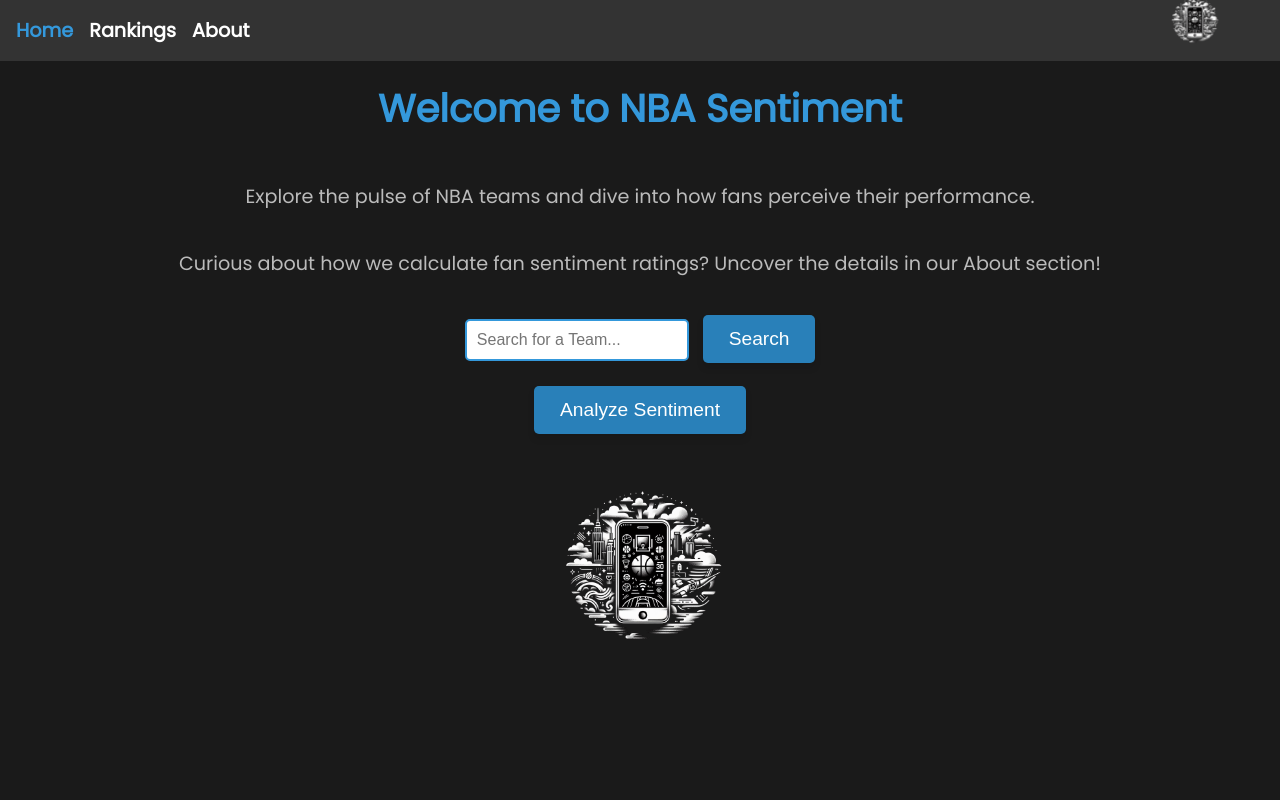
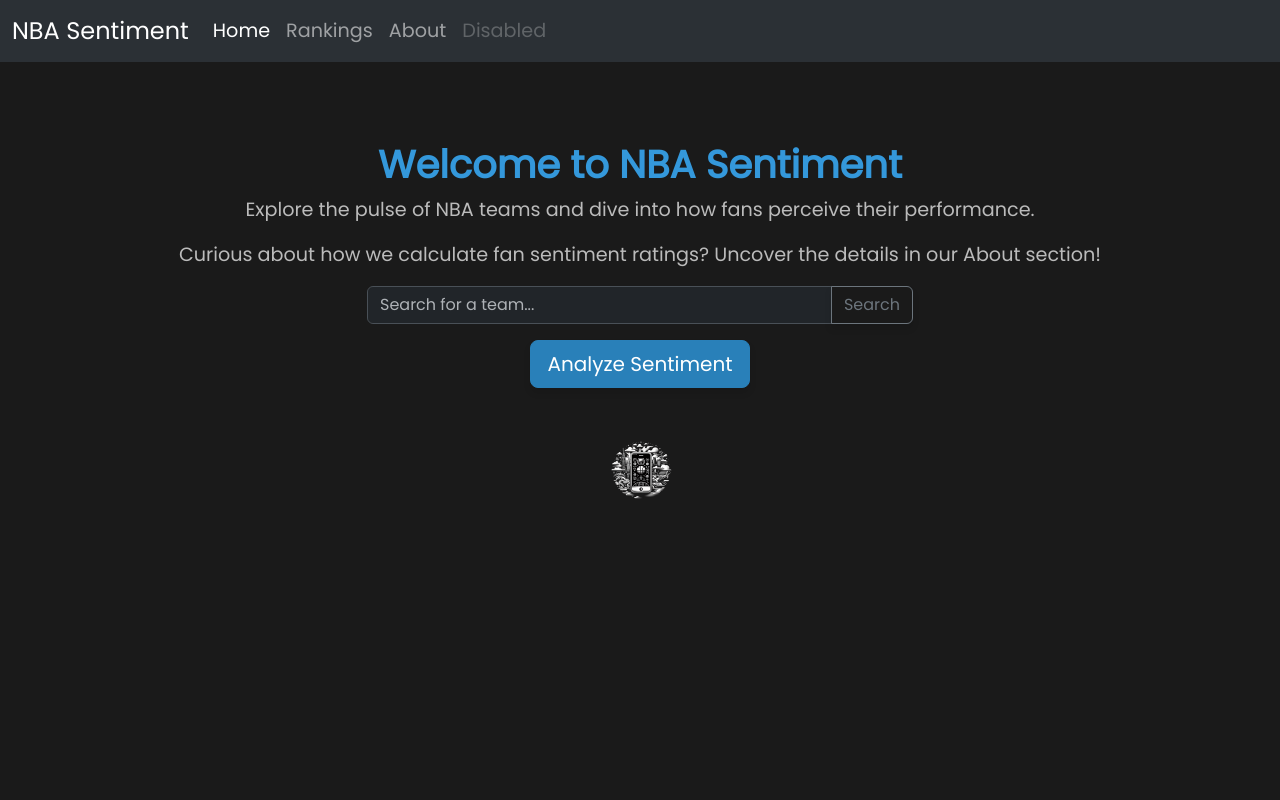
Before and after one commit to carsondrobe/nba-sentiment, a Django app: page /sentiment/ in a window 1280 px wide. Run offline with Django 5.2, Linux system fonts and the light colour scheme.

Commit message:
Convert CSS/HTML to Bootstrap, Add inheritance for templates

```diff
--- /dev/null
+++ b/sentiment/static/sentiment/css/base.css
@@ -0,0 +1,3 @@
+.nav-link {
+    font-size: larger;
+}
--- /dev/null
+++ b/sentiment/static/sentiment/css/home.css
@@ -0,0 +1,8 @@
+#analyze-btn {
+    background-color: #2980b9;
+    border-color: #2980b9;
+}
+
+ul {
+    list-style-type: none;
+}
--- a/sentiment/static/sentiment/css/main_screens.css
+++ b/sentiment/static/sentiment/css/main_screens.css
@@ -1,7 +1,5 @@
 body {
     font-family: 'Poppins', sans-serif;
-    display: flex;
-    flex-direction: column;
     align-items: center;
     justify-content: flex-start;
     margin: 0;
@@ -36,20 +34,11 @@
 }
 
 button {
-    padding: 1vw 2vw;
-    /* Use viewport width for padding */
     font-size: 1.5vw;
-    cursor: pointer;
     background-color: #2980b9;
     color: #fff;
     border: none;
     border-radius: 5px;
     box-shadow: 0 0.4vw 0.6vw rgba(0, 0, 0, 0.1);
     transition: background-color 0.3s ease;
-    margin: 5% 0 0 0;
-    /* Use percentage for top margin */
 }
-
-button:hover {
-    background-color: #1c6391;
-}
--- a/sentiment/static/sentiment/css/sentiment_analysis.css
+++ b/sentiment/static/sentiment/css/sentiment_analysis.css
@@ -1,7 +1,5 @@
 body {
     font-family: 'Poppins', sans-serif;
-    display: flex;
-    flex-direction: column;
     align-items: center;
     justify-content: flex-start;
     margin: 0;
--- /dev/null
+++ b/sentiment/templates/sentiment/base.html
@@ -0,0 +1,52 @@
+<!doctype html>
+<html lang="en" data-bs-theme="dark">
+
+<head>
+    <meta charset="utf-8">
+    <meta name="viewport" content="width=device-width, initial-scale=1">
+    <title> {% block title %} NBA Sentiment {% endblock %}</title>
+    <link href="https://cdn.jsdelivr.net/npm/bootstrap@5.3.3/dist/css/bootstrap.min.css" rel="stylesheet"
+        integrity="sha384-QWTKZyjpPEjISv5WaRU9OFeRpok6YctnYmDr5pNlyT2bRjXh0JMhjY6hW+ALEwIH" crossorigin="anonymous">
+    {% load static %}
+    <link rel="stylesheet" href="https://fonts.googleapis.com/css?family=Poppins&display=swap">
+    <link rel="stylesheet" type="text/css" href="{% static 'sentiment/css/base.css' %}">
+    <link rel="stylesheet" href="{% static 'sentiment/css/main_screens.css' %}">
+    {% block head %}{% endblock %}
+</head>
+<nav class="navbar bg-dark navbar-expand-lg bg-body-tertiary" data-bs-theme="dark">
+    <div class="container-fluid">
+        <a class="navbar-brand" href="{% url 'home' %}" style="font-size: x-large;">NBA Sentiment</a>
+        <button class="navbar-toggler" type="button" data-bs-toggle="collapse" data-bs-target="#navbarNavAltMarkup"
+            aria-controls="navbarNavAltMarkup" aria-expanded="false" aria-label="Toggle navigation">
+            <span class="navbar-toggler-icon"></span>
+        </button>
+        <div class="collapse navbar-collapse" id="navbarNavAltMarkup">
+            <div class="navbar-nav">
+                <a class="nav-link active" aria-current="page" href="{% url 'home' %}">Home</a>
+                <a class="nav-link" href="{% url 'rankings' %}">Rankings</a>
+                <a class="nav-link" href="{% url 'about' %}">About</a>
+                <a class="nav-link disabled" aria-disabled="true">Disabled</a>
+            </div>
+        </div>
+    </div>
+</nav>
+
+<body>
+    <div class="container mx-auto text-center">
+        {% block content %}
+        <!-- Page Content -->
+        {% endblock content %}
+    </div>
+
+    <script src="https://cdn.jsdelivr.net/npm/bootstrap@5.3.3/dist/js/bootstrap.bundle.min.js"
+        integrity="sha384-YvpcrYf0tY3lHB60NNkmXc5s9fDVZLESaAA55NDzOxhy9GkcIdslK1eN7N6jIeHz"
+        crossorigin="anonymous"></script>
+    <script src="https://cdn.jsdelivr.net/npm/@popperjs/core@2.11.8/dist/umd/popper.min.js"
+        integrity="sha384-I7E8VVD/ismYTF4hNIPjVp/Zjvgyol6VFvRkX/vR+Vc4jQkC+hVqc2pM8ODewa9r"
+        crossorigin="anonymous"></script>
+    <script src="https://cdn.jsdelivr.net/npm/bootstrap@5.3.3/dist/js/bootstrap.min.js"
+        integrity="sha384-0pUGZvbkm6XF6gxjEnlmuGrJXVbNuzT9qBBavbLwCsOGabYfZo0T0to5eqruptLy"
+        crossorigin="anonymous"></script>
+</body>
+
+</html>
--- a/sentiment/templates/sentiment/home.html
+++ b/sentiment/templates/sentiment/home.html
@@ -1,70 +1,31 @@
-<!-- sentiment/templates/sentiment/home.html -->
+{% extends "sentiment/base.html" %}
+{% load static %}
+{% block title %}NBA Sentiment Home{% endblock %}
 
-<!DOCTYPE html>
-<html lang="en">
+{% block head %}
+<link rel="stylesheet" href="{% static 'sentiment/css/home.css' %}">
+{% endblock %}
 
-<head>
-    <meta charset="UTF-8">
-    <meta name="viewport" content="width=device-width, initial-scale=1.0">
-    <title>Home</title>
-    <link rel="stylesheet" href="https://fonts.googleapis.com/css?family=Poppins&display=swap">
-    {% load static %}
-    <link rel="stylesheet" href="{% static 'sentiment/css/main_screens.css' %}">
+{% block content %}
 
-    <style>
-        .search-bar {
-            text-align: center;
-        }
-
-        form {
-            align-items: center;
-            justify-content: center;
-        }
-
-        input[type="text"] {
-            padding: 10px;
-            border: 2px solid #3498db;
-            border-radius: 5px;
-            margin-right: 10px;
-            width: 200px;
-            font-size: 1rem;
-            color: #333;
-        }
-
-        #analyzeSentimentForm {
-            margin-top: 1%;
-        }
-    </style>
-    <script>
-        // Get the current path
-        var currentPath = window.location.pathname;
-
-        // Select the corresponding navigation item based on the path
-        document.addEventListener("DOMContentLoaded", function () {
-            var navItems = document.querySelectorAll('nav a');
-            navItems.forEach(function (item) {
-                // Compare the path parts of the current URL and item's href
-                if (item.getAttribute('href') === currentPath) {
-                    item.classList.add('selected');
-                }
-            });
-        });
-    </script>
-</head>
-
-<body>
-    {% include 'navbar.html' %}
 <h1>Welcome to NBA Sentiment</h1>
 <p>Explore the pulse of NBA teams and dive into how fans perceive their performance.</p>
 <p>Curious about how we calculate fan sentiment ratings? Uncover the details in our About section!</p>
-
+<div class="row justify-content-center">
+    <div class="col-6">
         <div class="search-bar">
             <form method="post" action="{% url 'home' %}">
                 {% csrf_token %}
-            <input type="text" name="teams_name" placeholder="Search for a Team...">
-            <button type="submit">Search</button>
+                <div class="input-group mb-3">
+                    <input type="text" class="form-control" name="teams_name" placeholder="Search for a team..."
+                        aria-label="Team Name" aria-describedby="button-addon2">
+                    <button class="btn btn-outline-secondary" type="submit" id="button-addon2">Search</button>
+                </div>
             </form>
         </div>
+    </div>
+</div>
+
 {% if text %}
 <p>You searched for: {{ text }}</p>
 {% endif %}
@@ -87,12 +48,13 @@
 <form method="post" action="{% url 'analyze_sentiment' %}" id="analyzeSentimentForm">
     {% csrf_token %}
     <input type="hidden" name="selected_team" id="selectedTeamInput" value="">
-        <button type="button" onclick="performSearch()">Analyze Sentiment</button>
-
+    <button type="button" class="btn btn-primary btn-lg" onclick="performSearch()" id="analyze-btn">Analyze
+        Sentiment</button>
 </form>
 
+{% load static %}
 <img src="{% static 'sentiment/nbaSentimentLogo.png' %}" alt="NBA Sentiment Logo">
-</body>
+
 <script>
     function performSearch() {
         var selectedTeam = document.querySelector('input[name="selected_team"]:checked');
@@ -104,5 +66,4 @@
         }
     }
 </script>
-
-</html>
+{% endblock %}
--- a/sentiment/views.py
+++ b/sentiment/views.py
@@ -13,7 +13,7 @@
 import schedule
 import time
 
-last_update_time = "2023-12-27 1:25:00"
+last_update_time = "2024-01-12 14:30:00"
 
 
 def configure():
```
Also changed, not shown: sentiment/templates/sentiment/about.html (+4 -42 lines), sentiment/templates/sentiment/rankings.html (+20 -33 lines), sentiment/templates/sentiment/team_detail.html (+8 -20 lines). Lines whose indentation alone changed are shown as unchanged.
